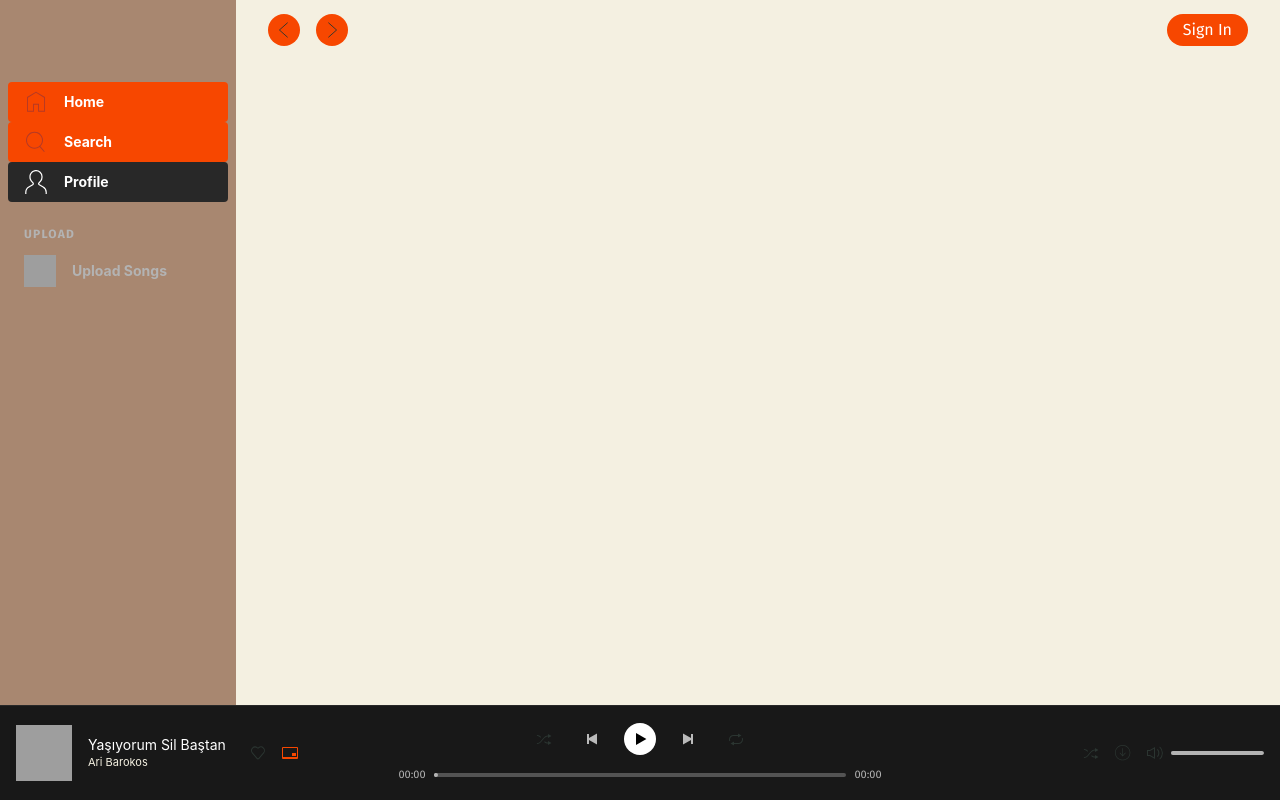
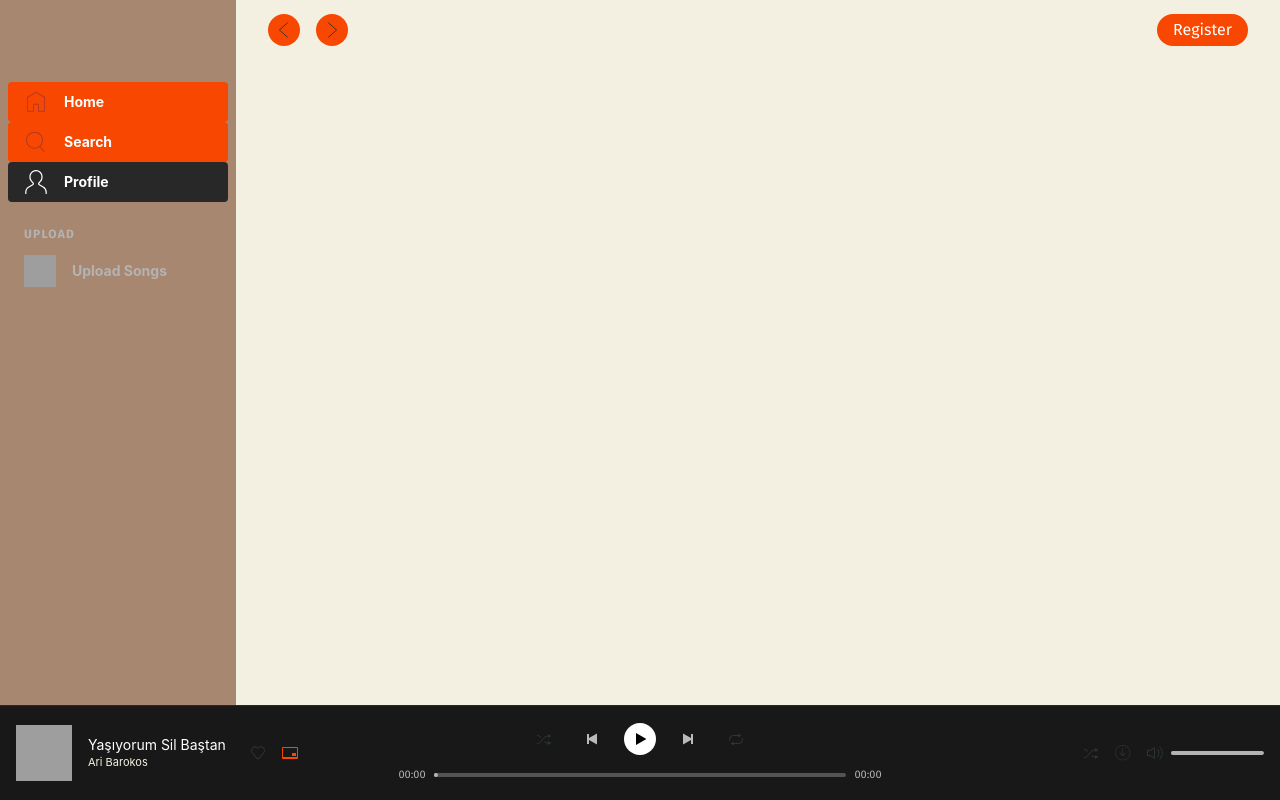
Before and after one commit to anjannair/DecenMusic, a React (Create React App) app in the folder web-player/: page /profile in a window 1280 px wide. Built offline with nearby package versions, Linux system fonts and the light colour scheme; grey boxes are pictures that could not be loaded.

Commit message:
make homepage login specific

```diff
--- a/web-player/src/component/topnav/topnav.js
+++ b/web-player/src/component/topnav/topnav.js
@@ -1,24 +1,57 @@
-import PrevPageBtn from '../buttons/prev-page-button';
-import NextPageBtn from '../buttons/next-page-button';
-import SearchBox from './search-box';
-import LibraryTabBtn from './library-tab-btn';
+import PrevPageBtn from "../buttons/prev-page-button";
+import NextPageBtn from "../buttons/next-page-button";
+import SearchBox from "./search-box";
+import LibraryTabBtn from "./library-tab-btn";
 
-import styles from './topnav.module.css';
+import styles from "./topnav.module.css";
+import { useState, useEffect } from "react";
+import axios from "axios";
+import config from "../../config";
 
-function Topnav({search = false, tabButtons = false}) {
+function Topnav({ search = false, tabButtons = false }) {
+	const [user, setUser] = useState(false);
+
+	useEffect(() => {
+		if (localStorage.token) {
+			axios
+				.get(`${config.api_location}/user/self`, {
+					headers: { token: localStorage.token },
+				})
+				.then((res) => {
+					setUser(res.data);
+				});
+		}
+	}, []);
 	return (
 		<nav className={styles.Topnav}>
 			<div>
 				<span>
 					<PrevPageBtn />
 					<NextPageBtn />
-                    { search ? <SearchBox /> : '' }
-                    { tabButtons ? <LibraryTabBtn /> : '' }
+					{search ? <SearchBox /> : ""}
+					{tabButtons ? <LibraryTabBtn /> : ""}
 				</span>
 				<span>
-                    <button className={styles.ProfileBtn}>
-                        Sign In
+					{user ? (
+						<button
+							className={styles.ProfileBtn}
+							onClick={() => {
+								localStorage.clear();
+								window.location = "/";
+							}}
+						>
+							Log Out
 						</button>
+					) : (
+						<button
+							className={styles.ProfileBtn}
+							onClick={() => {
+								window.location = "/register";
+							}}
+						>
+							Register
+						</button>
+					)}
 				</span>
 			</div>
 		</nav>
--- a/web-player/src/pages/home.js
+++ b/web-player/src/pages/home.js
@@ -1,14 +1,31 @@
-import Topnav from '../component/topnav/topnav';
-import TitleL from '../component/text/title-l';
-import TitleM from '../component/text/title-m'
-import PlaylistCardS from '../component/cards/playlist-card-s';
-import PlaylistCardM from '../component/cards/playlist-card-m';
+import Topnav from "../component/topnav/topnav";
+import TitleL from "../component/text/title-l";
+import TitleM from "../component/text/title-m";
+import PlaylistCardS from "../component/cards/playlist-card-s";
+import PlaylistCardM from "../component/cards/playlist-card-m";
 
 import styles from "./home.module.css";
 
-import { PLAYLIST } from '../data/index'
+import { PLAYLIST } from "../data/index";
+import { useState, useEffect } from "react";
+import axios from "axios";
+import config from "../config";
 
-function Home(){
+function Home() {
+	const [user, setUser] = useState(false);
+
+	useEffect(() => {
+		if (localStorage.token) {
+			axios
+				.get(`${config.api_location}/user/self`, {
+					headers: { token: localStorage.token },
+				})
+				.then((res) => {
+					setUser(res.data);
+				});
+		}
+	}, []);
+
 	return (
 		<div className={styles.Home}>
 			<div className={styles.HoverBg}></div>
@@ -18,21 +35,21 @@ function Home(){
 			<div className={styles.Content}>
 				<section>
 					<div className={styles.SectionTitle}>
-                        <TitleL>Have a nice day!</TitleL>
+						<TitleL>
+							{user
+								? `Hello ${user.username}`
+								: "Sign in to get personalized reccomendations!"}
+						</TitleL>
 					</div>
 
 					<div className={styles.SectionCards}>
 						{PLAYLIST.map((item) => {
-                            return (
-                                <PlaylistCardS
-                                    key={item.title}
-                                    data={item}
-                                />
-                            );
+							return <PlaylistCardS key={item.title} data={item} />;
 						})}
 					</div>
 				</section>
 
+				{user ? (
 					<section>
 						<div className={styles.SectionTitle}>
 							<TitleM>Recently Played</TitleM>
@@ -40,15 +57,11 @@ function Home(){
 
 						<div className={styles.SectionCardsMedium}>
 							{PLAYLIST.slice(0, 6).map((item) => {
-                            return (
-                                <PlaylistCardM
-                                    key={item.title}
-                                    data={item}
-                                />
-                            );
+								return <PlaylistCardM key={item.title} data={item} />;
 							})}
 						</div>
 					</section>
+				) : null}
 			</div>
 		</div>
 	);
```
Lines whose indentation alone changed are shown as unchanged.
